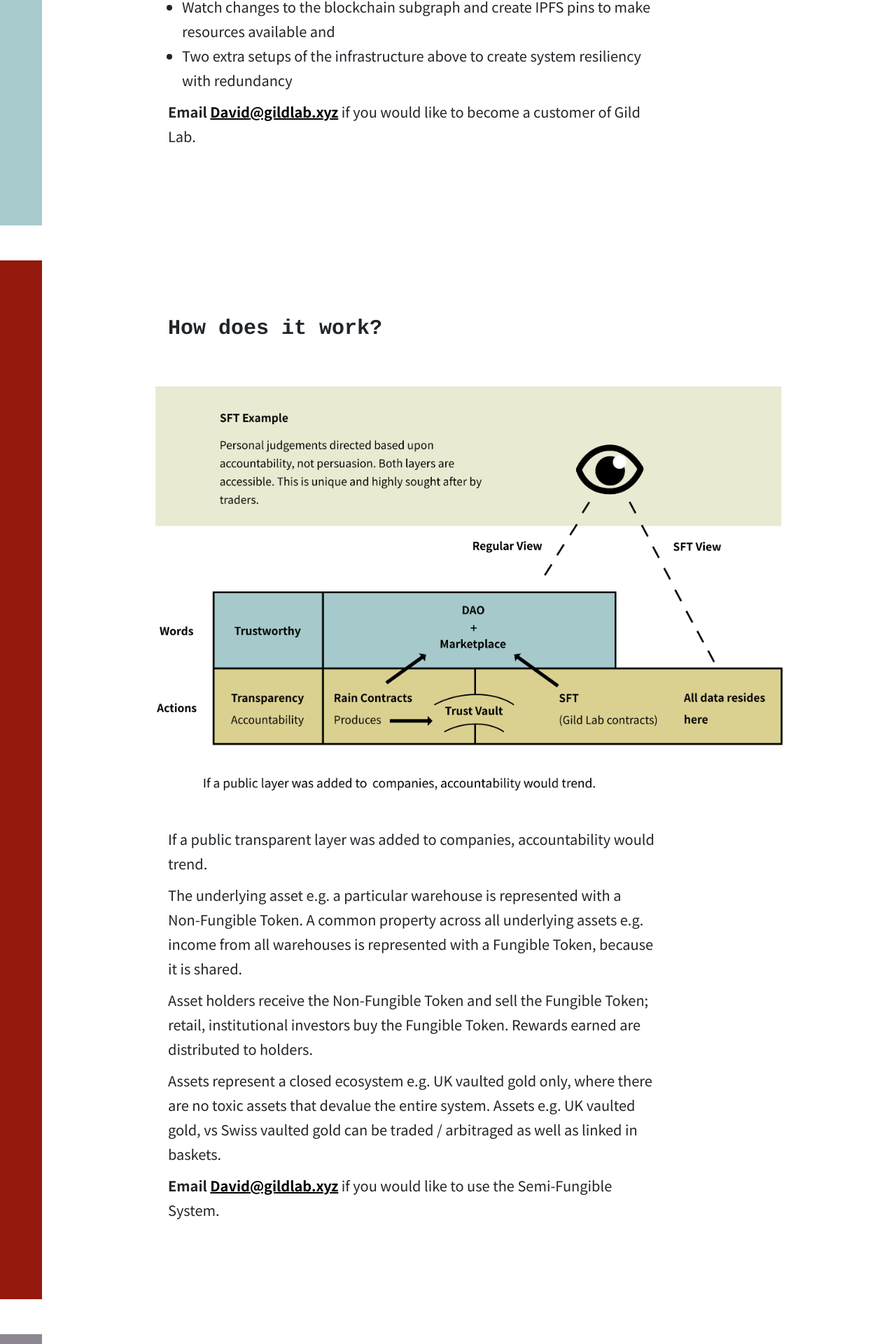
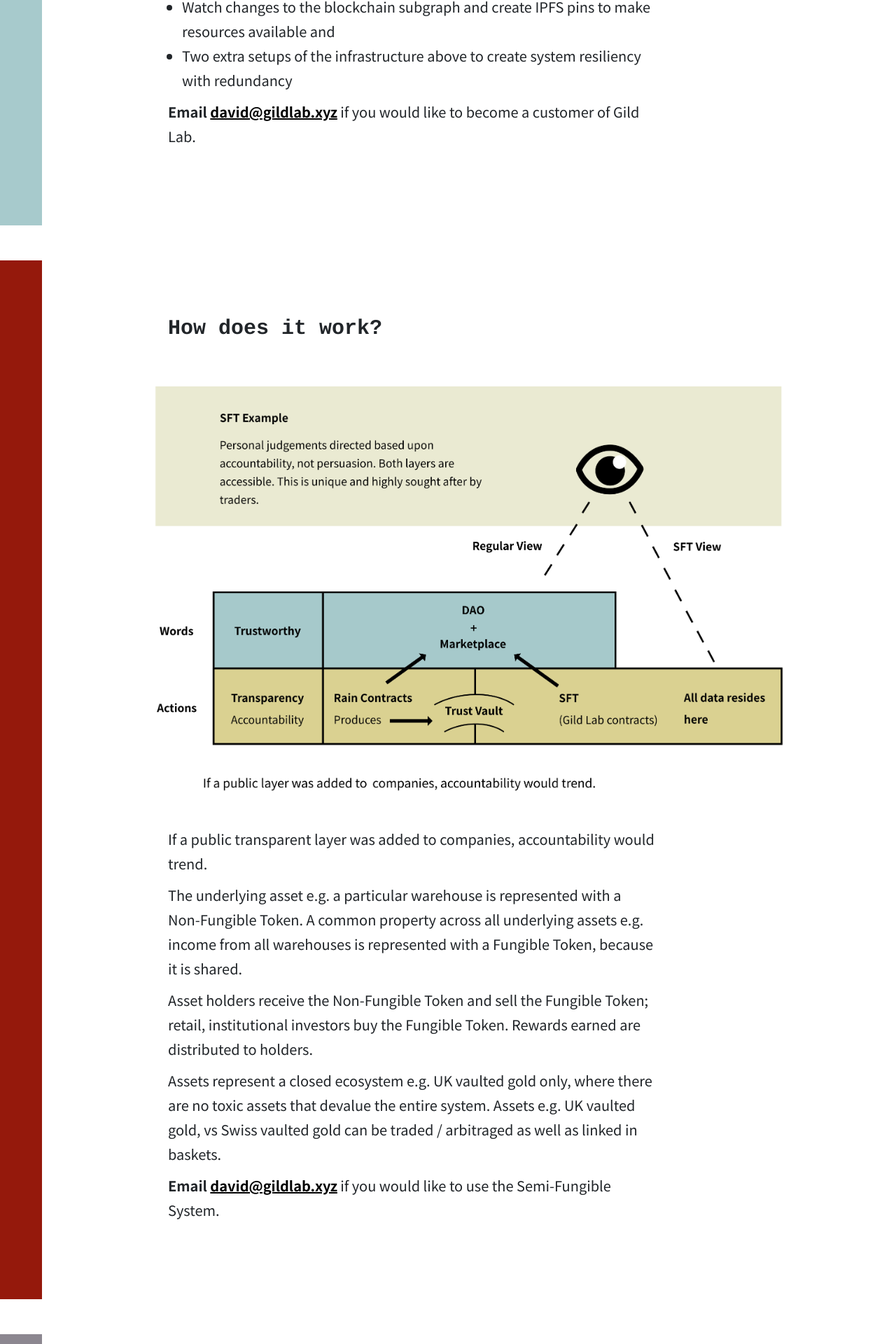
Before and after one commit to Gild-Lab/gildlab-website, a SvelteKit app: page / in a window 1280 px wide. Shown: the part 1374-3294 px from the top of the page at 70% size. Built offline with nearby package versions, Linux system fonts and the light colour scheme; a web font is replaced by a local one.

Commit message:
Lowercase D

```diff
--- a/src/routes/+page.svelte
+++ b/src/routes/+page.svelte
@@ -43,7 +43,7 @@
           <li>Two extra setups of the infrastructure above to create system resiliency with redundancy</li>
         </ul>
 
-        <p><span class="fw-700">Email </span><a href = "mailto: David@gildlab.xyz"><span class="fw-700 underline">David@gildlab.xyz</span></a> if you would like
+        <p><span class="fw-700">Email </span><a href = "mailto: david@gildlab.xyz"><span class="fw-700 underline">david@gildlab.xyz</span></a> if you would like
           to
           become a customer of Gild
           Lab.
@@ -74,7 +74,7 @@
           linked in baskets.
         </p>
         <p>
-          <span class="fw-700">Email </span><a href = "mailto: David@gildlab.xyz"><span class="fw-700 underline">David@gildlab.xyz</span></a> if you would like to
+          <span class="fw-700">Email </span><a href = "mailto: david@gildlab.xyz"><span class="fw-700 underline">david@gildlab.xyz</span></a> if you would like to
           use
           the Semi-Fungible
           System.
@@ -118,7 +118,7 @@
     <div class="contact segment">
       <span class="fw-700 title">Contact Gild Labs.</span>
       <div class="text">
-        <p><span class="fw-700">Email <a href = "mailto: David@gildlab.xyz"><span class="fw-700 underline">David@gildlab.xyz</span></a></span>
+        <p><span class="fw-700">Email <a href = "mailto: david@gildlab.xyz"><span class="fw-700 underline">david@gildlab.xyz</span></a></span>
         </p>
         <p>
           <span class="fw-700">Business address</span>
```
